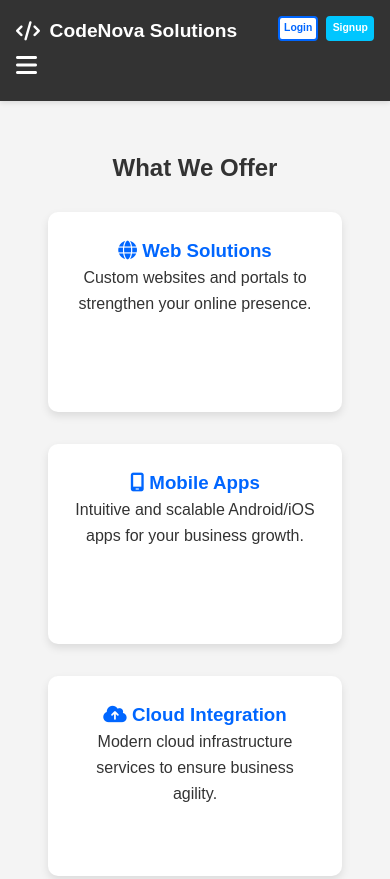
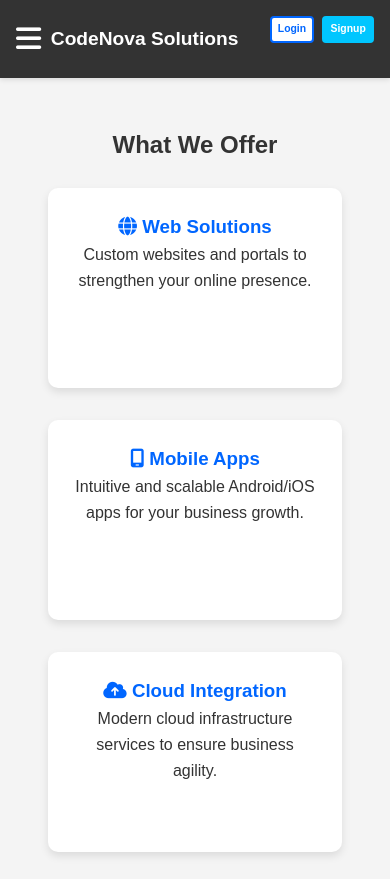
Before and after one commit to ashish-0280/CodeNova-Solutions, a plain HTML site: page public/index.html in a window 390 px wide. Shown: the top 879 px of the page. Drawn offline with Linux system fonts and the light colour scheme.

Commit message:
my commit

```diff
--- a/public/css/style.css
+++ b/public/css/style.css
@@ -325,7 +325,7 @@ footer {
     .auth-btn,
     .logout-btn,
     .btn {
-        padding: 0.2em 0.4em;
+        padding: 0.3em 0.6em;
         font-size: 0.65em;
     }
 
--- a/public/index.html
+++ b/public/index.html
@@ -18,10 +18,9 @@
     <header>
         <nav>
             <div class="nav-left">
-                <div class="logo"><i class="fa-solid fa-code"></i> CodeNova Solutions</div>
-            </div>
-            <div class="menu-toggle" onclick="toggleMenu()">
+                <div class="logo"><div class="menu-toggle" onclick="toggleMenu()">
                 <i class="fas fa-bars"></i>
+            </div> CodeNova Solutions</div>
             </div>
             <div class="nav-right">
                 <ul class="nav-items">
```
